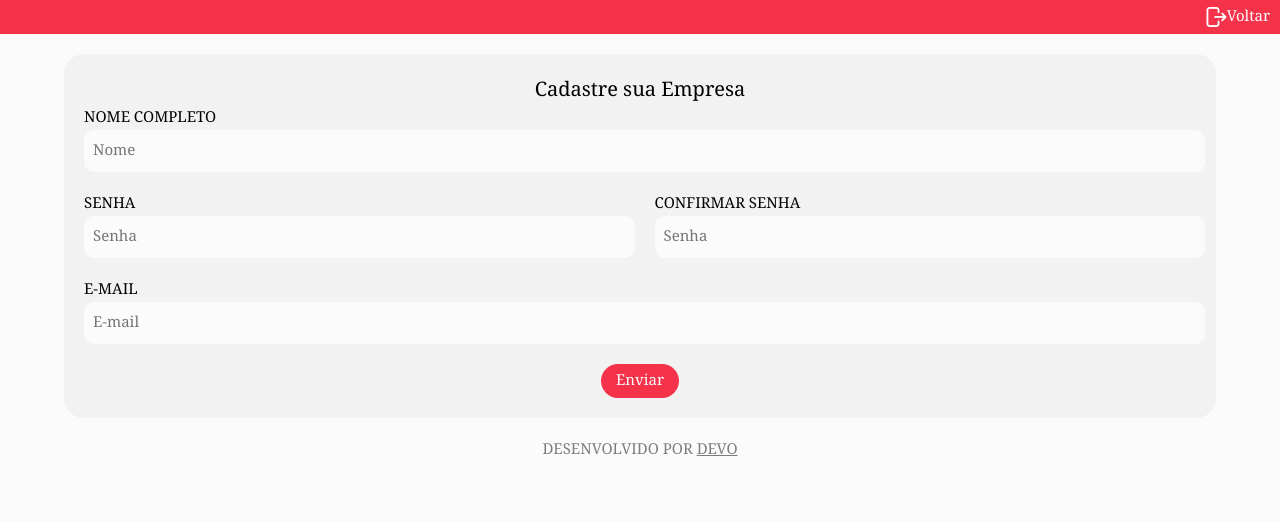
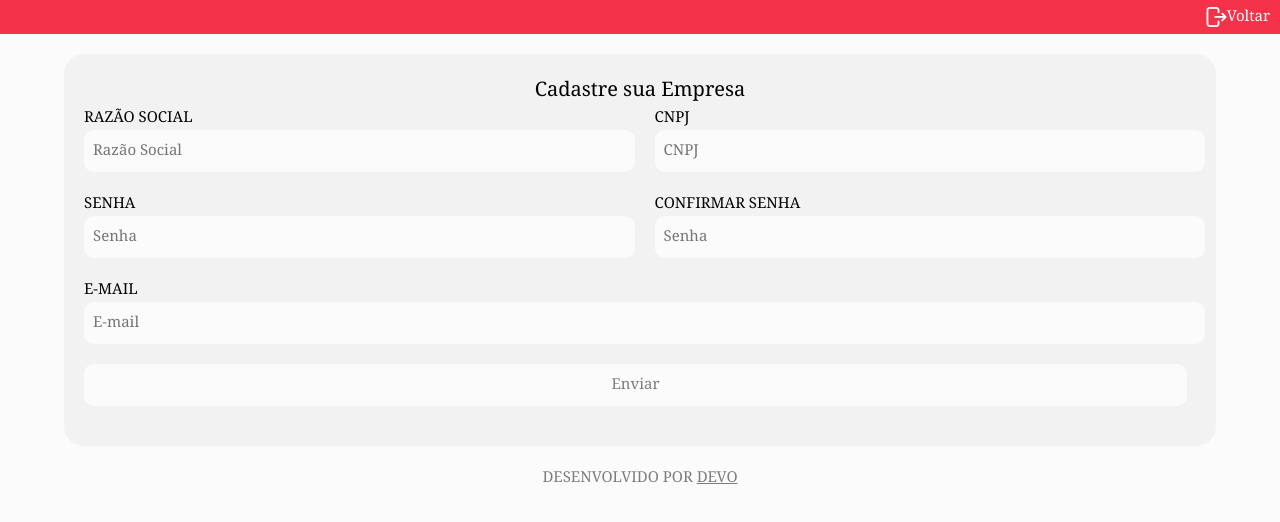
Before and after one commit to equipedevo/API_2_FRONT, a React (Create React App) app in the folder hermez/: page /cadastroEmpresa in a window 1280 px wide. Shown: the top 522 px of the page. Built offline with nearby package versions, Linux system fonts and the light colour scheme.

Commit message:
T05 - Adicionei o CNPJ e sua máscara; Troquei o nome por Razão Social; Atribui variáveis com os valores dos inputs

```diff
--- a/hermez/src/pages/CadastroEmpresa.js
+++ b/hermez/src/pages/CadastroEmpresa.js
@@ -1,61 +1,157 @@
 import './css/CadastroEmpresa.css';
+import { useState } from 'react';
 import { Link } from 'react-router-dom';
 import Footer from '../components/Footer';
 import sair from '../img/sair.png';
-export default function CadastroEmpresa(){
+
+export default function CadastroEmpresa() {
+    const [razaoSocial, setRazaoSocial] = useState('');
+    const [email, setEmail] = useState('');
+    const [cnpj, setCnpj] = useState('');
+    const [senha, setSenha] = useState('');
+    const [senhaConfirmada, setSenhaConfirmada] = useState('');
+    const [erroSenha, setErroSenha] = useState('');
+
+    // Função para formatar CNPJ
+    function formatCnpj(cnpj) {
+        cnpj = cnpj.replace(/\D/g, '');
+        cnpj = cnpj.replace(/^(\d{2})(\d)/, '$1.$2');
+        cnpj = cnpj.replace(/^(\d{2})\.(\d{3})(\d)/, '$1.$2.$3');
+        cnpj = cnpj.replace(/\.(\d{3})(\d)/, '.$1/$2');
+        cnpj = cnpj.replace(/(\d{4})(\d)/, '$1-$2');
+        return cnpj;
+    }
+
+    function handleCnpjChange(event) {
+        const inputCnpj = event.target.value;
+        const formattedCnpj = formatCnpj(inputCnpj);
+        setCnpj(formattedCnpj);
+    }
+    function handleEmailChange(event) {
+        const email = event.target.value;
+        setEmail(email);
+    }
+    function handleRazaoSocialChange(event) {
+        const razaoSocial = event.target.value;
+        setRazaoSocial(razaoSocial);
+    }
+
+    function handleSubmit(event) {
+        event.preventDefault();
+        if (senha !== senhaConfirmada) {
+            setErroSenha('As senhas não coincidem.');
+        }
+        else if(senha.length < 8 || !/[A-Z]/.test(senha) || !/[!@#$%^&*()_+{}\[\]:;<>,.?~\\-]/.test(senha) || !/\d/.test(senha)){
+            setErroSenha(`Crie uma senha com no mínimo 8 caracteres, tendo pelo menos: 1 número; 1 letra maiúscula; 1 caracter especial;`);
+        }
+        else {
+            setErroSenha('');
+            /*
+            const respostaCadastro = fetch("http://localhost:3001/empresa/cadastro", {
+                method:'POST',
+                body: JSON.stringify({
+                    nome:razaoSocial,
+                    cnpj:cnpj,
+                    email:email,
+                    senha:senha
+                }),
+                headers: {
+                    'Content-Type': 'application/json'
+                }
+            })
+            prompt(respostaCadastro)
+            */
+        }
+    }
+
     return (
         <>
             <body className='bodyCadastro'>
                 <header className='hearderPadrão'>
                     <div>
                         <Link to="/" className='linkHearderPadrão'>
-                            <img src={sair}/>
+                            <img src={sair} alt="Sair" />
                             Voltar
                         </Link>
                     </div>
                 </header>
-                <form className='formEmpresaCadastro'>
+                <form className='formEmpresaCadastro' onSubmit={handleSubmit}>
                     <h1> Cadastre sua Empresa</h1>
-                    <span for="nomeCompleto">NOME COMPLETO</span>
-                    <input
-                        type="text"
-                        placeholder='Nome'
-                        id="nomeCompleto"
-                        name='nomeCompleto'
-                    required/>
                     <div className='div2ColunasFormCadastro'>
                         <div>
-                            <span for="senha">SENHA</span>
+                            <span htmlFor="razaoSocial">RAZÃO SOCIAL</span>
                             <input
-                                type="password"
-                                placeholder='Senha'
+                                id="razaoSocial"
+                                name='razaoSocial'
+                                onChange={handleRazaoSocialChange}
+                                value={razaoSocial}
+                                placeholder='Razão Social'
+                                required
+                                type="text"
+                            />
+                        </div>
+                        <div>
+                            <span htmlFor="cnpjCadastro">CNPJ</span>
+                            <input
+                                autoComplete="off"
+                                id="cnpjCadastro"
+                                maxLength="18"
+                                name='nomeCompleto'
+                                onChange={handleCnpjChange}
+                                value={cnpj}
+                                placeholder='CNPJ'
+                                required
+                                type="text"
+                            />
+                        </div>
+                    </div>
+                    <div className='div2ColunasFormCadastro'>
+                        <div>
+                            <span htmlFor="senha">SENHA</span>
+                            <input
                                 id="senha"
                                 name='senha'
-                            required/>
+                                onChange={(e) => setSenha(e.target.value)}
+                                value={senha}
+                                placeholder='Senha'
+                                required
+                                type="password"
+                            />
                         </div>
                         <div>
-                            <span for="senha">CONFIRMAR SENHA</span>
+                            <span htmlFor="senhaConfirmada">CONFIRMAR SENHA</span>
                             <input
-                                type="password"
-                                placeholder='Senha'
                                 id="senhaConfirmada"
                                 name='senhaConfirmada'
-                            required/>
+                                onChange={(e) => setSenhaConfirmada(e.target.value)}
+                                value={senhaConfirmada}
+                                placeholder='Senha'
+                                required
+                                type="password"
+                            />
                         </div>
                     </div>
                     <span for="email">E-MAIL</span>
                     <input
-                        type="email"
-                        placeholder='E-mail'
                         id="email"
                         name='email'
-                    required/>
+                        value={email}
+                        onChange={handleEmailChange}
+                        placeholder='E-mail'
+                        required
+                        type="email"
+                    />
                     <div className='divEnviarCadastroEmpresa'>
-                        <input type='button' value='Enviar'/>
+                        <input
+                            id="cadastrandoEmpresa"
+                            value='Enviar'
+                            type='submit'
+                        />
                     </div>
+                    {erroSenha && <p className="erroSenha">{erroSenha}</p>}
                 </form>
             </body>
-            <Footer/>
+            <Footer />
         </>
     );
 }
```
